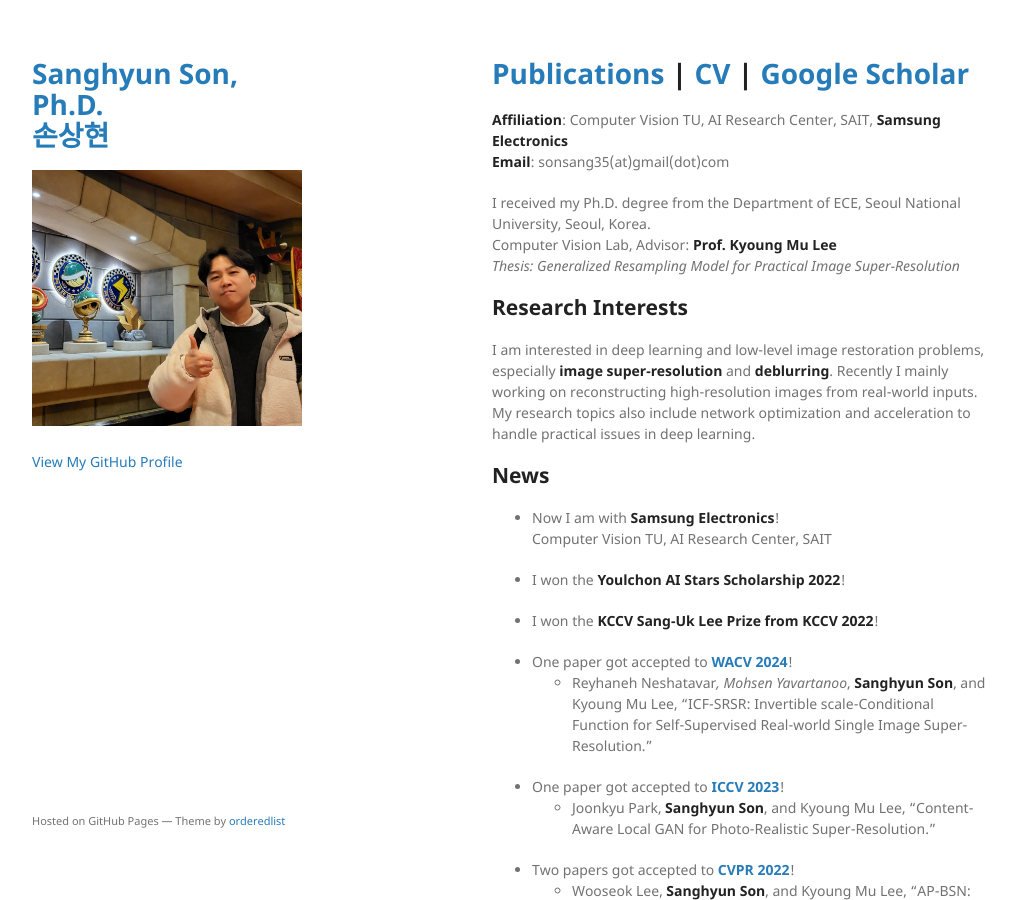
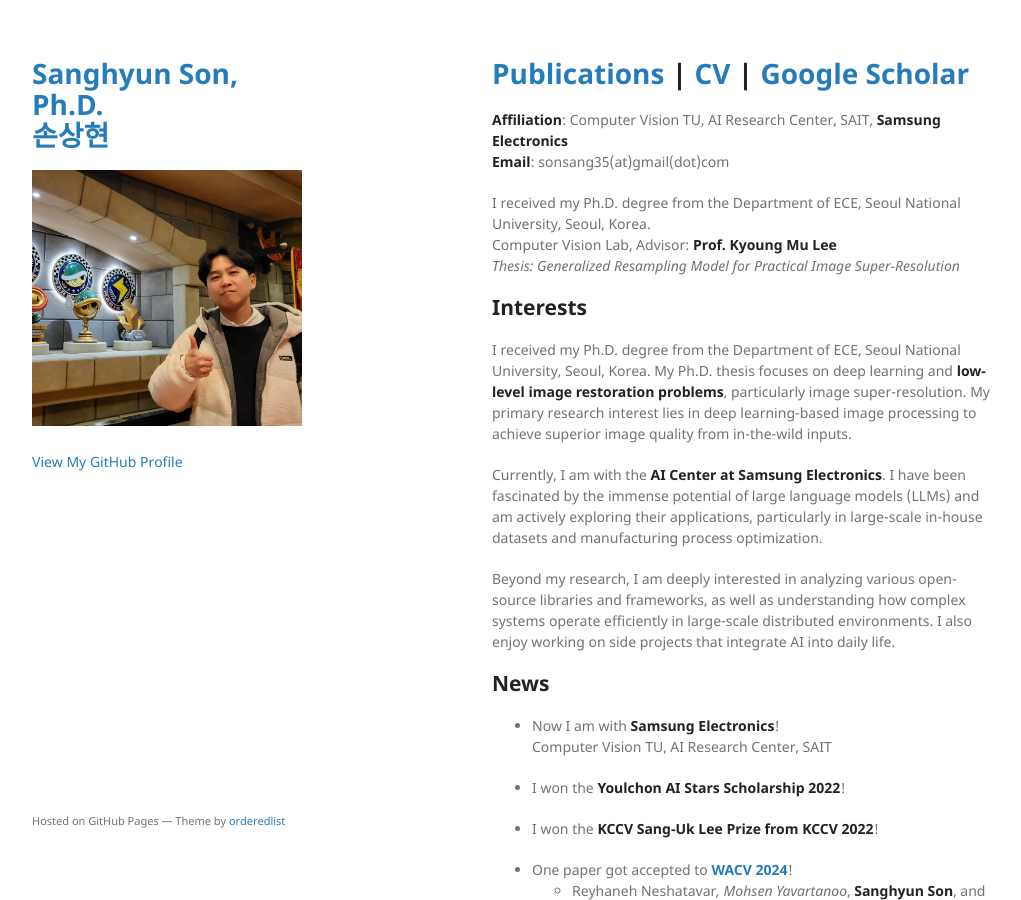
Before and after one commit to sanghyun-son/sanghyun-son.github.io, a Jekyll site: the page built from index.md, in a window 1280 px wide and 900 px high. Shown: the whole window, without its empty margins (128-1149 px from the left). Built offline with Jekyll 4.4.1, drawn with Linux system fonts in a browser that asks for light colours; the repository's description, which GitHub fills in, is left out.

```diff
--- a/index.md
+++ b/index.md
@@ -14,11 +14,17 @@ Computer Vision Lab, Advisor: [**Prof. Kyoung Mu Lee**](https://cv.snu.ac.kr/ind
 *Thesis: Generalized Resampling Model for Practical Image Super-Resolution*
 
 
-## **Research Interests**
+## **Interests**
 
-I am interested in deep learning and low-level image restoration problems, especially **image super-resolution** and **deblurring**.
-Recently I mainly working on reconstructing high-resolution images from real-world inputs.
-My research topics also include network optimization and acceleration to handle practical issues in deep learning.
+I received my Ph.D. degree from the Department of ECE, Seoul National University, Seoul, Korea.
+My Ph.D. thesis focuses on deep learning and **low-level image restoration problems**, particularly image super-resolution.
+My primary research interest lies in deep learning-based image processing to achieve superior image quality from in-the-wild inputs.
+
+Currently, I am with the **AI Center at Samsung Electronics**.
+I have been fascinated by the immense potential of large language models (LLMs) and am actively exploring their applications, particularly in large-scale in-house datasets and manufacturing process optimization.
+
+Beyond my research, I am deeply interested in analyzing various open-source libraries and frameworks, as well as understanding how complex systems operate efficiently in large-scale distributed environments.
+I also enjoy working on side projects that integrate AI into daily life.
 
 
 ## **News**
```
Also changed, not shown: 1 other file.
